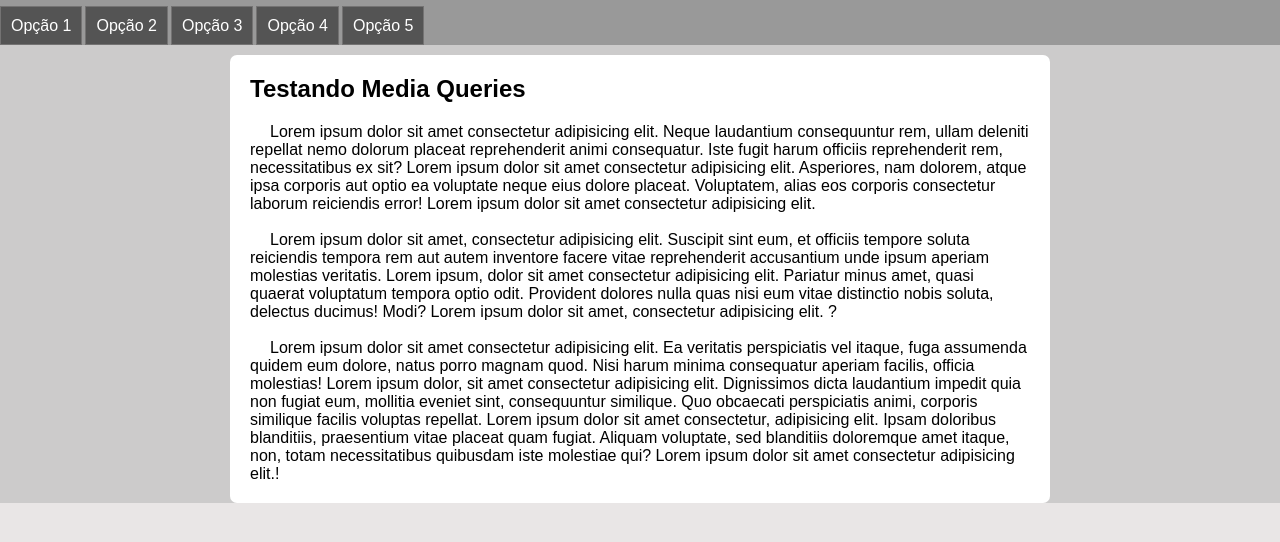
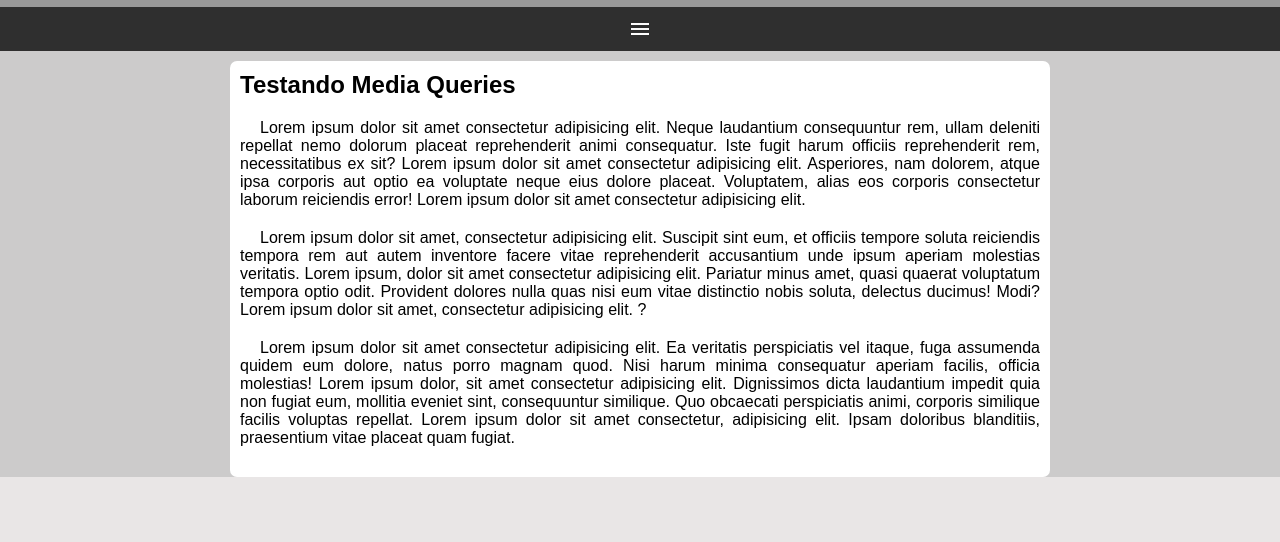
Before and after one commit to victoralexandredasilva/curso-html-css2, a plain HTML site: page exercícios/ex026/mq005/index.html in a window 1280 px wide. Shown: the part 50-592 px from the top of the page. Drawn offline with Linux system fonts and the light colour scheme.

Commit message:
adicionei o botao menu

```diff
--- a/exercícios/ex026/mq005/estilos/style.css
+++ b/exercícios/ex026/mq005/estilos/style.css
@@ -13,6 +13,7 @@ body,html{
 header{
     background-color: rgb(153, 153, 153);
     margin-bottom: 10px;
+
 }
 
 header h1{
@@ -21,23 +22,36 @@ header h1{
     padding-top: 10px;
 }
 
-menu li{
-    display: inline-block;
+i#burger{
+    background-color: rgb(47, 47, 47);
+    display: block;
+    text-align: center;
+    color: white;
     padding: 10px;
-    padding-left: 0px;
-    padding-right: 3px;
+    cursor: pointer;
+}
+
+i#burger:hover{
+    background-color: white;
+    color: black;
+}
+
+menu{
+    display: none;
 }
 
 menu a{
+    display:block;
+    text-align: center;
     background-color: rgb(84, 84, 84);
     color: white;
     padding: 10px;
     text-decoration: none;
-    border: 1px solid rgb(116, 115, 115);
+    border-top: 2px solid rgb(160, 160, 160);
 }
 
 menu a:hover{
-    background-color:rgb(117, 117, 117) ;
+    background-color:grey ;
 }
 
 main{
@@ -47,14 +61,12 @@ main{
     border-radius: 7px;
     margin: auto;
 }
-article{
-    padding:10px;
-}
-
 article h1{
-    margin-bottom: 20px;
+    padding-bottom: 20px;
 }
 
 article p{
     text-indent: 20px;
+    text-align: justify;
+    margin-bottom: 20px;
 }
--- a/exercícios/ex026/mq005/index.html
+++ b/exercícios/ex026/mq005/index.html
@@ -5,13 +5,15 @@
     <meta http-equiv="X-UA-Compatible" content="IE=edge">
     <meta name="viewport" content="width=device-width, initial-scale=1.0">
     <title>Menu Responsivo</title>
+    <link href="https://fonts.googleapis.com/icon?family=Material+Icons" rel="stylesheet">
     <link rel="stylesheet" href="estilos/style.css">
     <link rel="stylesheet" href="estilos/media-query.css">
 </head>
 <body>
     <header>
         <h1>Meu Site</h1>
-        <menu>
+        <i id="burger" class="material-icons" onclick="clickMenu()">menu</i>
+        <menu id="itens">
             <ul>
                 <li><a href="#">Opção 1</a>
                 <li><a href="#">Opção 2</a>
@@ -25,11 +27,21 @@
         <article>
             <h1>Testando Media Queries</h1>
            <p>Lorem ipsum dolor sit amet consectetur adipisicing elit. Neque laudantium consequuntur rem, ullam deleniti repellat nemo dolorum placeat reprehenderit animi consequatur. Iste fugit harum officiis reprehenderit rem, necessitatibus ex sit? Lorem ipsum dolor sit amet consectetur adipisicing elit. Asperiores, nam dolorem, atque ipsa corporis aut optio ea voluptate neque eius dolore placeat. Voluptatem, alias eos corporis consectetur laborum reiciendis error! Lorem ipsum dolor sit amet consectetur adipisicing elit.</p>
-        <br>
+
             <p>Lorem ipsum dolor sit amet, consectetur adipisicing elit. Suscipit sint eum, et officiis tempore soluta reiciendis tempora rem aut autem inventore facere vitae reprehenderit accusantium unde ipsum aperiam molestias veritatis. Lorem ipsum, dolor sit amet consectetur adipisicing elit. Pariatur minus amet, quasi quaerat voluptatum tempora optio odit. Provident dolores nulla quas nisi eum vitae distinctio nobis soluta, delectus ducimus! Modi? Lorem ipsum dolor sit amet, consectetur adipisicing elit. ?</p>
-        <br>
-            <p>Lorem ipsum dolor sit amet consectetur adipisicing elit. Ea veritatis perspiciatis vel itaque, fuga assumenda quidem eum dolore, natus porro magnam quod. Nisi harum minima consequatur aperiam facilis, officia molestias! Lorem ipsum dolor, sit amet consectetur adipisicing elit. Dignissimos dicta laudantium impedit quia non fugiat eum, mollitia eveniet sint, consequuntur similique. Quo obcaecati perspiciatis animi, corporis similique facilis voluptas repellat. Lorem ipsum dolor sit amet consectetur, adipisicing elit. Ipsam doloribus blanditiis, praesentium vitae placeat quam fugiat. Aliquam voluptate, sed blanditiis doloremque amet itaque, non, totam necessitatibus quibusdam iste molestiae qui? Lorem ipsum dolor sit amet consectetur adipisicing elit.!</p>
+
+            <p>Lorem ipsum dolor sit amet consectetur adipisicing elit. Ea veritatis perspiciatis vel itaque, fuga assumenda quidem eum dolore, natus porro magnam quod. Nisi harum minima consequatur aperiam facilis, officia molestias! Lorem ipsum dolor, sit amet consectetur adipisicing elit. Dignissimos dicta laudantium impedit quia non fugiat eum, mollitia eveniet sint, consequuntur similique. Quo obcaecati perspiciatis animi, corporis similique facilis voluptas repellat. Lorem ipsum dolor sit amet consectetur, adipisicing elit. Ipsam doloribus blanditiis, praesentium vitae placeat quam fugiat.</p>
        </article>
     </main>
+    <script>
+        function clickMenu(){
+           if (itens.style.display == 'block') {
+           itens.style.display = 'none'
+            } else {
+                itens.style.display = 'block'
+            }
+        }
+
+    </script>
 </body>
 </html>
```
